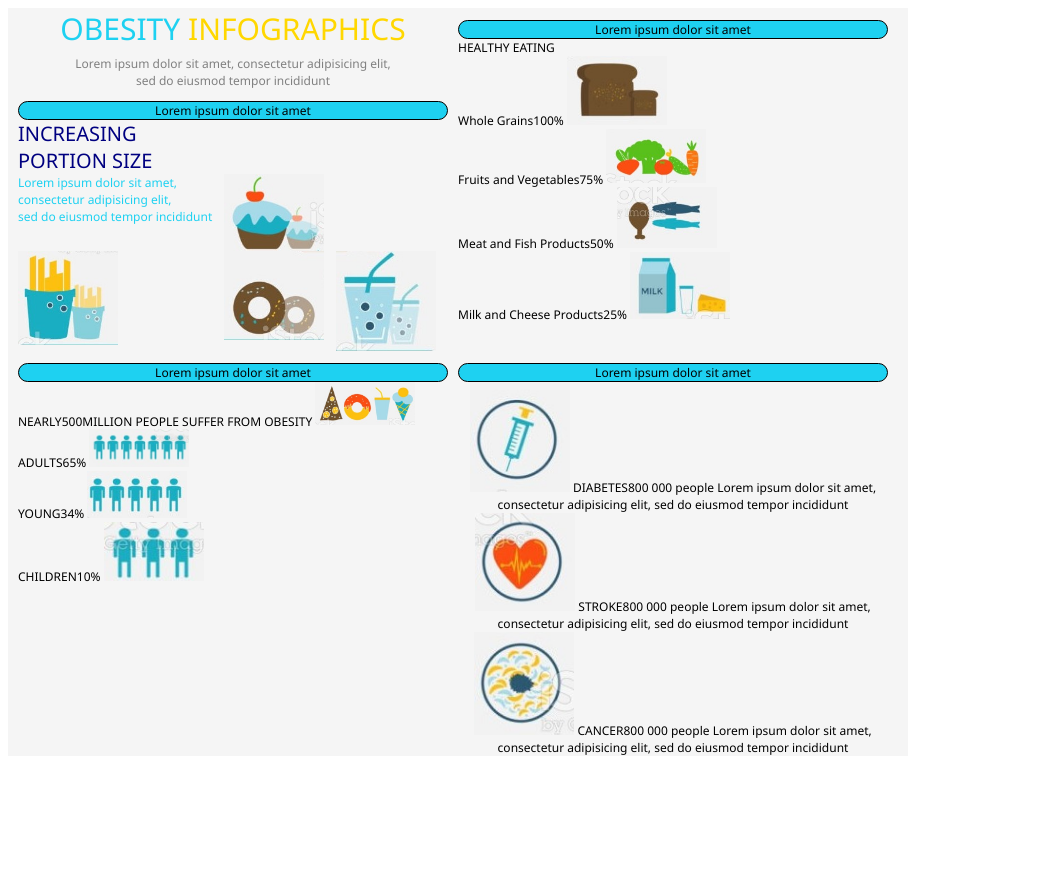
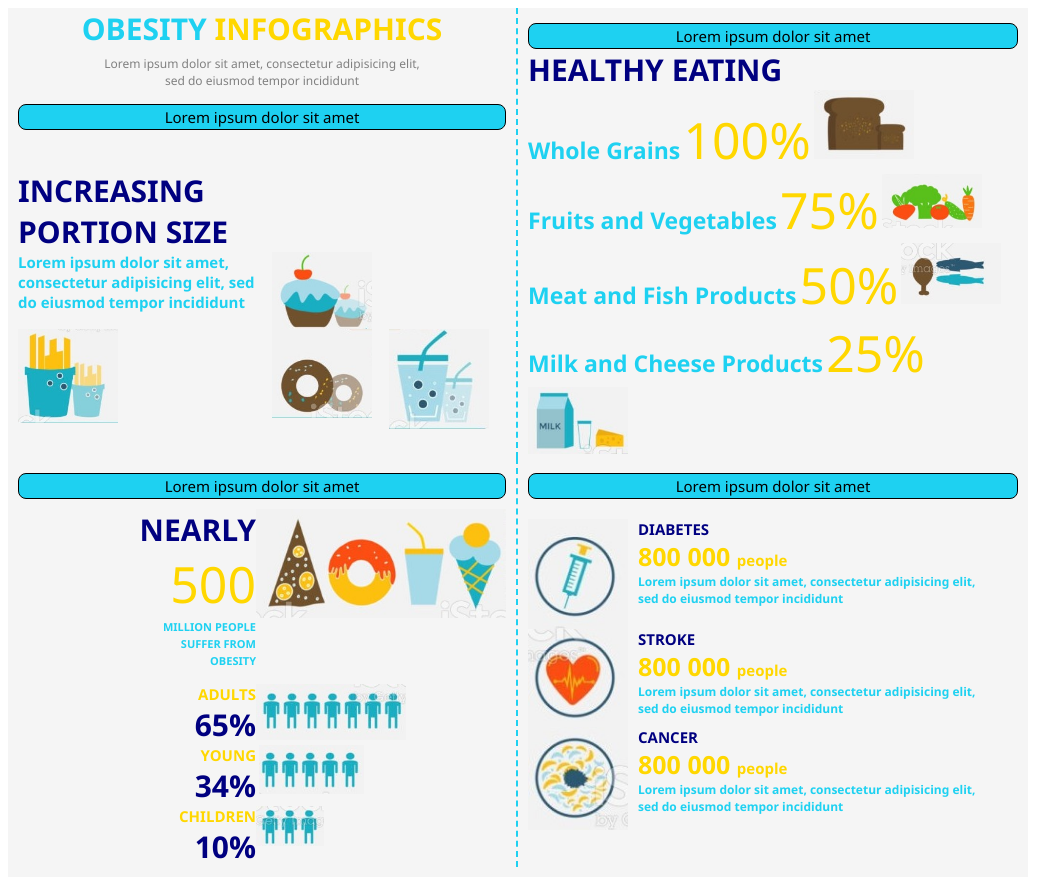
Before and after one commit to msv96/obesity-banner, a plain HTML site: page index.html in a window 1280 px wide. Shown: the whole page, without its empty margins (0-1063 px from the left). Before the commit the page ends 800 px from the top, so only its background shows below. Drawn offline with Linux system fonts and the light colour scheme.

Commit message:
Add files via upload

```diff
--- a/index.html
+++ b/index.html
@@ -26,8 +26,8 @@
                 </div>
                 <div class="lrm">
                     Lorem ipsum dolor sit amet,<br>
-                    consectetur adipisicing elit,<br>
-                    sed do eiusmod tempor incididunt
+                    consectetur adipisicing elit, sed<br>
+                    do eiusmod tempor incididunt
                 </div>
                 <img src="./1.jpg" alt="pancake" class="images x1">
                 <img src="./2.jpg" alt="fries" class="images x2">
@@ -39,44 +39,52 @@
             <div class="banner">
                 Lorem ipsum dolor sit amet
             </div>
-            <div>
-                <span>NEARLY</span><span>500</span><span>MILLION PEOPLE SUFFER FROM OBESITY</span>
-                <img src="./5.jpg" alt="mixed" class="images">
-            </div>
-            <div>
-                <span>ADULTS</span><span>65%</span>
-                <img src="./6.jpg" alt="more" class="images">
-            </div>
-            <div>
-                <span>YOUNG</span><span>34%</span>
-                <img src="./7.jpg" alt="normal" class="images">
-            </div>
-            <div>
-                <span>CHILDREN</span><span>10%</span>
-                <img src="./8.jpg" alt="less" class="images">
+            <div class="doc3">
+                <div class="doc4">
+                    <span class="near">NEARLY</span><br>
+                    <span class="percent">500</span><br>
+                    <span class="suffer">MILLION PEOPLE<br>SUFFER FROM<br>OBESITY</span>
+                </div>
+                <img src="./5.jpg" alt="mixed" class="img5">
+                <div class="doc5">
+                    <span class="adult">ADULTS</span><br><span class="prcnt">65%</span>
+                </div>
+                <img src="./6.jpg" alt="more" class="images img1">
+                <div class="doc6">
+                    <span class="young">YOUNG</span><br><span class="prcnt">34%</span>
+                </div>
+                <img src="./7.jpg" alt="normal" class="images img2">
+                <div class="doc7">
+                    <span class="child">CHILDREN</span><br><span class="prcnt">10%</span>
+                </div>
+                <img src="./8.jpg" alt="less" class="images img3">
             </div>
         </div>
         <div class="topright">
             <div class="banner">
                 Lorem ipsum dolor sit amet
             </div>
-            <div>
+            <div class="healthy">
                 HEALTHY EATING
             </div>
             <div>
-                <span>Whole Grains</span><span>100%</span>
+                <span class="eating">Whole Grains</span>
+                <span class="percent">100%</span>
                 <img src="./9.jpg" alt="bread" class="images">
             </div>
             <div>
-                <span>Fruits and Vegetables</span><span>75%</span>
+                <span class="eating">Fruits and Vegetables</span>
+                <span class="percent">75%</span>
                 <img src="./10.jpg" alt="vegetables" class="images">
             </div>
             <div>
-                <span>Meat and Fish Products</span><span>50%</span>
+                <span class="eating">Meat and Fish Products</span>
+                <span class="percent">50%</span>
                 <img src="./11.jpg" alt="fish" class="images">
             </div>
             <div>
-                <span>Milk and Cheese Products</span><span>25%</span>
+                <span class="eating">Milk and Cheese Products</span>
+                <span class="percent">25%</span>
                 <img src="./12.jpg" alt="milk" class="images">
             </div>
         </div>
@@ -84,20 +92,31 @@
             <div class="banner">
                 Lorem ipsum dolor sit amet
             </div>
-            <div>
-                <img src="./13.jpg" alt="diabetes" class="images">
-                <span>DIABETES</span><span>800 000 </span><span>people</span>
-                <span>Lorem ipsum dolor sit amet, consectetur adipisicing elit, sed do eiusmod tempor incididunt</span>
-            </div>
-            <div>
-                <img src="./14.jpg" alt="stroke" class="images">
-                <span>STROKE</span><span>800 000 </span><span>people</span>
-                <span>Lorem ipsum dolor sit amet, consectetur adipisicing elit, sed do eiusmod tempor incididunt</span>
-            </div>
-            <div>
-                <img src="./15.jpg" alt="cancer" class="images">
-                <span>CANCER</span><span>800 000 </span><span>people</span>
-                <span>Lorem ipsum dolor sit amet, consectetur adipisicing elit, sed do eiusmod tempor incididunt</span>
+            <div class="doc10">
+                <img src="./13.jpg" alt="diabetes" class="images img7">
+                <div class="doc11">
+                    <span class="dsc">DIABETES</span><br>
+                    <span class="eightlakh">800 000
+                        <span class="people">people</span>
+                    </span><br>
+                    <span class="ipsum">Lorem ipsum dolor sit amet, consectetur adipisicing elit,<br>sed do eiusmod tempor incididunt</span>
+                </div>
+                <img src="./14.jpg" alt="stroke" class="images img8">
+                <div class="doc12">
+                    <span class="dsc">STROKE</span><br>
+                    <span class="eightlakh">800 000
+                        <span class="people">people</span>
+                    </span><br>
+                    <span class="ipsum">Lorem ipsum dolor sit amet, consectetur adipisicing elit,<br>sed do eiusmod tempor incididunt</span>
+                </div>
+                <img src="./15.jpg" alt="cancer" class="images img9">
+                <div class="doc13">
+                    <span class="dsc">CANCER</span><br>
+                    <span class="eightlakh">800 000
+                        <span class="people">people</span>
+                    </span><br>
+                    <span class="ipsum">Lorem ipsum dolor sit amet, consectetur adipisicing elit,<br>sed do eiusmod tempor incididunt</span>
+                </div>
             </div>
         </div>
     </div>
--- a/style.css
+++ b/style.css
@@ -1,38 +1,44 @@
 .overall {
     display: grid;
-    grid-template-columns: 440px 440px;
+    grid-template-columns: 510px 510px;
     grid-template-areas:
     "a b"
     "c d";
-    background-color: whitesmoke;
     font-family: 'Segoe UI', Tahoma, Geneva, Verdana, sans-serif;
-    max-width: 900px;
     text-align: center;
     font-size: 12px;
-
+    background-color: whitesmoke;
+    width: 1020px;
+    padding-bottom: 10px;
 }
 .topleft {
     grid-area: a;
     padding-left: 10px;
+    padding-right: 10px;
+    border-right: 2px dashed rgb(30, 209, 241);
 }
 .topright {
     grid-area: b;
     text-align: left;
     padding-left: 10px;
+    padding-right: 10px;
 }
 .bottomleft {
     grid-area: c;
     text-align: left;
     padding-left: 10px;
+    padding-right: 10px;
+    border-right: 2px dashed rgb(30, 209, 241);
 }
 .bottomright {
     grid-area: d;
     padding-left: 10px;
+    padding-right: 10px;
 }
 .heading1 {
     color: rgb(30, 209, 241);
     font-size: 30px;
-    font-weight: 500;
+    font-weight: 600;
 }
 .info {
     color: gold;
@@ -40,18 +46,22 @@
 .grey {
     padding-top: 0.5em;
     color: gray;
+    font-weight: 500;
 }
 .banner {
     border: 1px solid rgb(0, 0, 0);
-    border-radius: 10px;
+    border-radius: 8px;
     background-color: rgb(30, 209, 241);
     text-align: center;
     margin-top: 1em;
+    font-size: 15px;
+    padding: 2px 0;
 }
 .images {
     width: 100px;
 }
 .inline {
+    padding-top: 40px;
     display: grid;
     grid-template-rows: 1fr 1fr 1fr;
     grid-template:
@@ -60,15 +70,18 @@
     "d1 e1 f1";
 }
 .portion {
-    font-size: 20px;
+    font-size: 30px;
     grid-area: a1;
     color: navy;
     text-align: left;
+    font-weight: 600;
 }
 .lrm {
     grid-area: b1;
     color: rgb(30, 209, 241);
     text-align: left;
+    font-size: 15px;
+    font-weight: 600;
 }
 .x1 {
     grid-area: c1;
@@ -82,3 +95,139 @@
 .x4 {
     grid-area: f1;
 }
+.healthy {
+    font-size: 30px;
+    color: navy;
+    text-align: left;
+    font-weight: 600;
+}
+.eating {
+    font-size: 23px;
+    font-weight: 600;
+    color: rgb(30, 209, 241);
+}
+.percent {
+    font-size: 50px;
+    color: gold;
+}
+.doc3 {
+    padding-top: 10px;
+    display: grid;
+    grid-template-columns: 1fr 1fr;
+    grid-template-areas:
+    "a b"
+    "c d"
+    "e f"
+    "g h";
+}
+.doc4 {
+    grid-area: a;
+    text-align: end;
+    padding-bottom: 15px;
+}
+.near {
+    font-size: 30px;
+    color: navy;
+    font-weight: 600;
+}
+.suffer {
+    font-size: 11px;
+    color: rgb(30, 209, 241);
+    font-weight: 700;
+}
+.img5 {
+    grid-area: b;
+    width: 250px;
+}
+.prcnt {
+    font-size: 30px;
+    font-weight: 600;
+    color: navy;
+}
+.doc5 {
+    grid-area: c;
+    text-align: right;
+}
+.adult {
+    font-size: 15px;
+    font-weight: 600;
+    color: gold;
+}
+.img1 {
+    grid-area: d;
+    width: 150px;
+}
+.doc6 {
+    grid-area: e;
+    text-align: right;
+}
+.young {
+    font-size: 15px;
+    font-weight: 600;
+    color: gold;
+}
+.img2 {
+    grid-area: f;
+    width: 105px;
+    padding-left: 3px;
+}
+.doc7 {
+    grid-area: g;
+    text-align: right;
+}
+.child {
+    font-size: 15px;
+    font-weight: 600;
+    color: gold;
+}
+.img3 {
+    grid-area: h;
+    width: 68px;
+}
+.doc10 {
+    display: grid;
+    grid-template-columns: 110px 1fr;
+    grid-template-areas:
+    "i j"
+    "k l"
+    "m n";
+    padding-top: 20px;
+}
+.img7 {
+    grid-area: i;
+}
+.doc11 {
+    grid-area: j;
+    text-align: left;
+}
+.img8 {
+    grid-area: k;
+}
+.doc12 {
+    grid-area: l;
+    text-align: left;
+}
+.img9 {
+    grid-area: m;
+}
+.doc13 {
+    grid-area: n;
+    text-align: left;
+}
+.dsc {
+    font-size: 15px;
+    font-weight: 700;
+    color: navy;
+}
+.eightlakh {
+    font-size: 25px;
+    font-weight: 600;
+    color: gold;
+}
+.people {
+    font-size: 15px;
+}
+.ipsum {
+    font-weight: 700;
+    color: rgb(30, 209, 241);
+}
```
